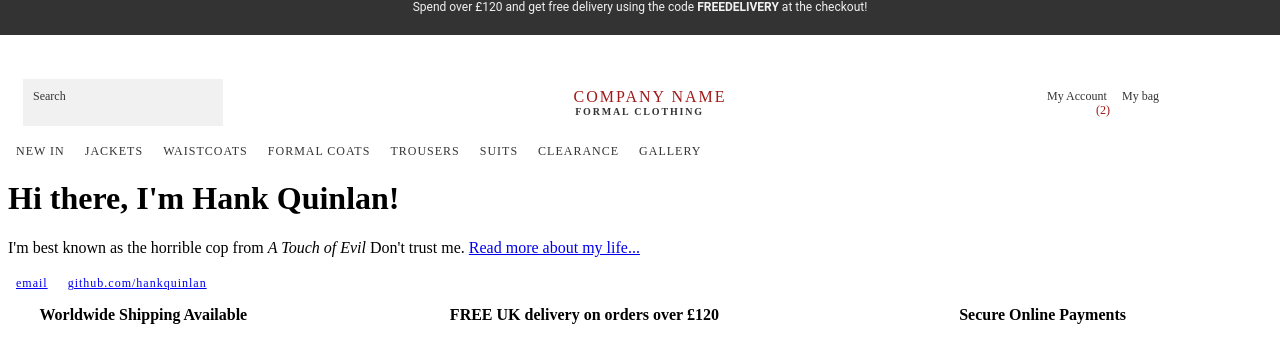
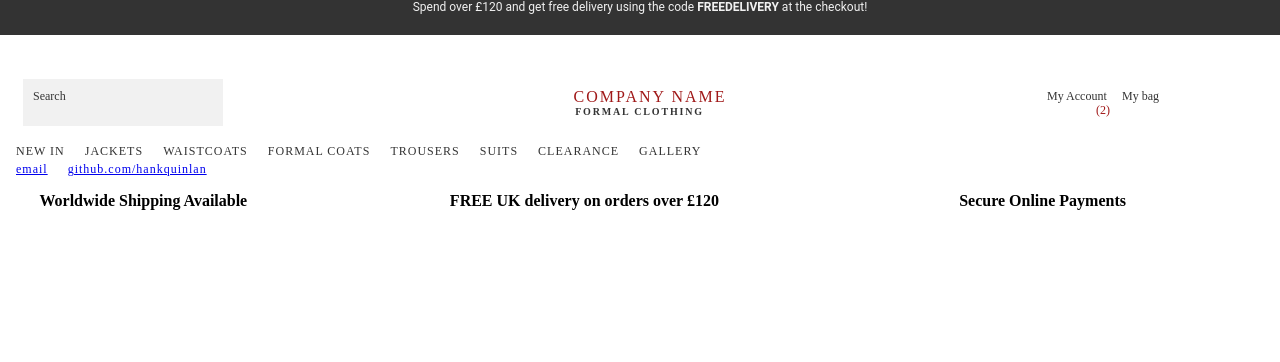
Before and after one commit to janedixon/janedixon.github.io, a plain HTML site: page index.html in a window 1280 px wide. Drawn offline with Linux system fonts and the light colour scheme.

Commit message:
Update index.html

```diff
--- a/index.html
+++ b/index.html
@@ -89,12 +89,6 @@
   </tr>
 
 
-		<div class="container">
-    		<div class="blurb">
-        		<h1>Hi there, I'm Hank Quinlan!</h1>
-				<p>I'm best known as the horrible cop from <em>A Touch of Evil</em> Don't trust me. <a href="/about">Read more about my life...</a></p>
-    		</div><!-- /.blurb -->
-		</div><!-- /.container -->
 		<footer>
     		<ul>
         		<li><a href="mailto:hankquinlanhub@gmail.com">email</a></li>
```
